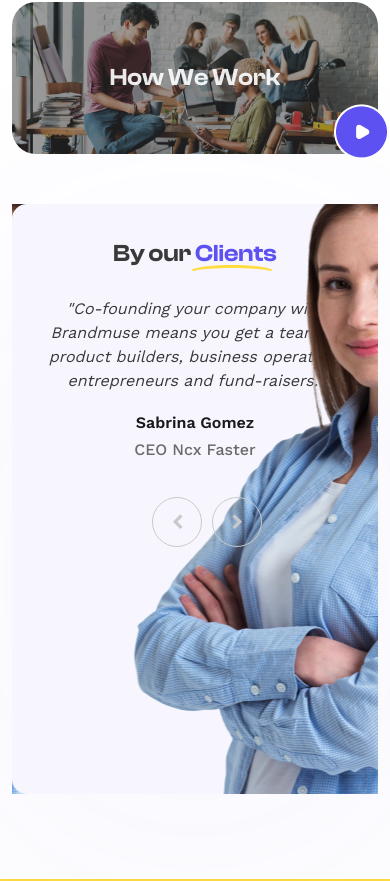
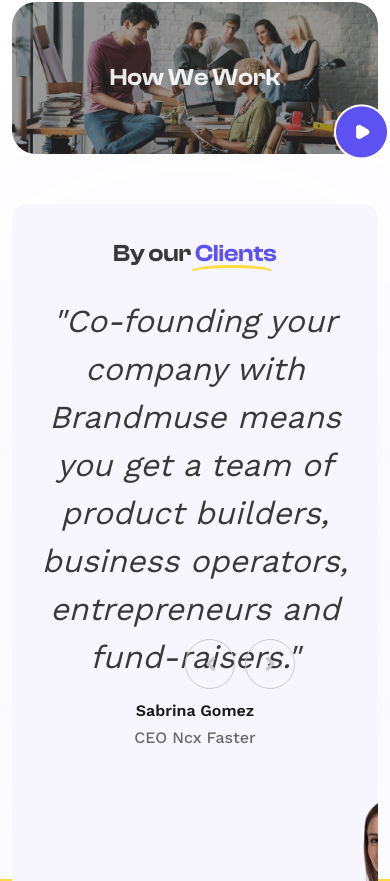
Before and after one commit to MamtazDev/brandmuse-react, a React (Vite) app: page /pricing in a window 390 px wide. Shown: the part 3757-4638 px from the top of the page. Built offline with nearby package versions, Linux system fonts and the light colour scheme.

Commit message:
home2 done

```diff
--- a/src/Components/Home1/Shared/ClientReview/ClientReviewSlider.css
+++ b/src/Components/Home1/Shared/ClientReview/ClientReviewSlider.css
@@ -1,5 +1,5 @@
 
-.slider_img {
+.shadowField .slider_img {
     position: absolute;
     right: 0;
     bottom: 0;
@@ -25,7 +25,7 @@
     right: 0;
 }
 
-.slider_text {
+.shadowField .slider_text {
     color: var(--hompages-1-neutral-color, #393939);
     font-family: Work Sans;
     font-size: 32px;
@@ -35,14 +35,14 @@
     margin-bottom: 53px !important;
 }
 
-.owl-carousel {
+.shadowField .owl-carousel {
     /* height: 506px; */
     display: flex;
     justify-content: end;
     align-items: end;
 }
 
-.owl-controlls {
+.shadowField .owl-controlls {
     text-align: center;
 }
 
@@ -51,7 +51,7 @@
     cursor: pointer;
 }
 
-.owl-controlls .owl-buttons div {
+.shadowField .owl-controlls .owl-buttons div {
     color: #FFF;
     display: inline-block;
     margin: 5px;
@@ -66,7 +66,7 @@
 
 
 
-.owl-nav button i {
+.shadowField .owl-nav button i {
     justify-content: center;
     align-items: center;
     display: flex;
@@ -78,28 +78,28 @@
 
 }
 
-.owl-nav button i:hover {
+.shadowField .owl-nav button i:hover {
     border: 1px solid var(--primaryColor) !important;
     color: var(--primaryColor)
 }
 
-.owl-theme .owl-nav [class*=owl-]:hover {
+.shadowField .owl-theme .owl-nav [class*=owl-]:hover {
     background: white !important;
     color: var(--primaryColor) !important;
 }
 
-.owl-theme .owl-nav {
+.shadowField .owl-theme .owl-nav {
     position: absolute;
     left: 46%;
     bottom: 16%;
 }
 
-.owl-theme .owl-nav [class*=owl-]:hover {
+.shadowField .owl-theme .owl-nav [class*=owl-]:hover {
     background: transparent !important;
 }
 
 
-.owl-nav button:hover .owl-nav button i {
+.shadowField .owl-nav button:hover .owl-nav button i {
     border: 1px solid var(--primaryColor) !important;
 }
 
@@ -132,7 +132,7 @@
     display: block !important;
 }
 
-.slider_wrapper {
+.shadowField .slider_wrapper {
     display: grid;
     grid-template-columns: 9fr 3fr;
     height: fit-content;
@@ -143,7 +143,7 @@
     margin-top: 100px;
 }
 
-.item_wrapper {
+.shadowField .item_wrapper {
     position: relative;
     padding: 68px;
     background: var(--otherColor2);
@@ -155,24 +155,24 @@
 
 
 @media (max-width: 992px) {
-    .slider_text {
+    .shadowField .slider_text {
         margin-bottom: 18px !important;
 
     }
 
-    .shadowField {
+    .shadowField .shadowField {
         margin-bottom: 121px;
     }
 
-    .slider_wrapper {
+    .shadowField .slider_wrapper {
         grid-template-columns: 1fr;
     }
 
-    .items {
+    .shadowField  .items {
         text-align: center;
     }
 
-    .item_wrapper {
+    .shadowField .item_wrapper {
         border-radius: 15px;
         height: 830px !important;
     }
--- a/src/Components/Home2/SliderHome2.jsx
+++ b/src/Components/Home2/SliderHome2.jsx
@@ -3,6 +3,8 @@ import OwlCarousel from 'react-owl-carousel';
 import 'owl.carousel/dist/assets/owl.carousel.css';
 import 'owl.carousel/dist/assets/owl.theme.default.css';
 import Content from '../../assets/home2/sliderContent.png'
+import { Link } from 'react-router-dom';
+import { clientReviewDatas } from '../../Utils/ClientReviewData';
 
 const SliderHome2 = () => {
     const options = {
@@ -15,36 +17,33 @@ const SliderHome2 = () => {
         dots: false,
     }
     return (
-        <div>
+        <div className='sliderHome2'>
             <div class="container">
                 <div class="sliderPosition">
                     <div class="sliderInner">
                         <OwlCarousel className='owl-theme' {...options}>
-                            <div class="item slider_wrapper">
-                                <div class="item_wrapper">
+                            {clientReviewDatas.map((data, index) =>
+                                <div class="item" key={index}>
                                     <div class="sliderContent">
                                         <div class="d-flex justify-content-center">
                                             <img class="object-fit-contain" src={Content} alt="img" />
                                         </div>
+
                                         <p class="fs_32 fc_button text-center mb-5">
-                                            They thoroughly analyze our industry and target audience, allowing
-                                            them to develop customized campaigns that effectively reach and engage
-                                            our customers. Their creative ideas and cutting-edge techniques have
-                                            helped us stay ahead of the competition.
+                                            {data.content}
                                         </p>
                                         <div class="d-flex justify-content-center align-items-center gap-2">
-                                            <a href="#">
-                                                <img class="profileImg img-fluid" src="./assets/home2/profile.png"
-                                                    alt="img" />
-                                            </a>
+                                            <Link to="/portfolio">
+                                                <img class="profileImg img-fluid" src={data.profileImg} alt="img" />
+                                            </Link>
                                             <div>
-                                                <p class="fs_24 fc_button">Sabrina Gomez</p>
-                                                <p class="fs_18 fc_txt">CEO Ncx Faster</p>
+                                                <p class="fs_24 fc_button">{data.name}</p>
+                                                <p class="fs_18 fc_txt">{data.desgination}</p>
                                             </div>
                                         </div>
                                     </div>
                                 </div>
-                            </div>
+                            )}
                         </OwlCarousel>
                     </div>
                 </div>
--- a/src/Pages/Home2/Home2.css
+++ b/src/Pages/Home2/Home2.css
@@ -484,12 +484,19 @@ input {
     background: var(--buttonColor);
     padding-top: 420px;
 }
+.collaborateimg {
+    transition: 0.6s ease-in-out;
+}
 
-.sliderPosition {
+.collaborateimg:hover {
+    transform: translateY(-10%);
+}
+
+.sliderHome2 .sliderPosition {
     position: relative;
 }
 
-.sliderInner {
+.sliderHome2 .sliderInner {
     border-radius: 21px;
     background: var(--initialColor);
     box-shadow: 0px 0px 24px 0px rgba(0, 0, 0, 0.08);
@@ -497,23 +504,17 @@ input {
     margin-top: 110px;
 }
 
-.profileImg {
+.sliderHome2 .profileImg {
     border-radius: 50%;
     max-width: 87px;
     max-height: 87px;
 }
 
-.owl-carousel .owl-item img {
+.sliderHome2 .owl-carousel .owl-item img {
     width: auto;
 }
 
-.collaborateimg {
-    transition: 0.6s ease-in-out;
-}
 
-.collaborateimg:hover {
-    transform: translateY(-10%);
-}
 
 @media only screen and (max-width:768px) {
     .collaborateimg {
@@ -523,7 +524,7 @@ input {
 }
 
 @media only screen and (max-width:600px) {
-    .sliderInner {
+    .sliderHome2 .sliderInner {
         padding: 24px 22px;
     }
 
--- a/src/Utils/clientReviewData.jsx
+++ b/src/Utils/clientReviewData.jsx
@@ -1,22 +1,26 @@
 import Client from '../assets/home1/client1.png'
+import ClientProfile from '../assets/home2/profile.png'
 
 export const clientReviewDatas = [
     {
         imageUrl: Client,
         content: '"Co-founding your company with Brandmuse means you get a team of product builders, business operators, entrepreneurs and fund-raisers."',
         name: "Sabrina Gomez",
-        desgination: "CEO Ncx Faster"
+        desgination: "CEO Ncx Faster",
+        profileImg: ClientProfile,
     },
     {
         imageUrl: Client,
         content: '"Co-founding your company with Brandmuse means you get a team of product builders, business operators, entrepreneurs and fund-raisers."',
         name: "Sabrina Gomez",
-        desgination: "CEO Ncx Faster"
+        desgination: "CEO Ncx Faster",
+        profileImg: ClientProfile,
     },
     {
         imageUrl: Client,
         content: '"Co-founding your company with Brandmuse means you get a team of product builders, business operators, entrepreneurs and fund-raisers."',
         name: "Sabrina Gomez",
-        desgination: "CEO Ncx Faster"
+        desgination: "CEO Ncx Faster",
+        profileImg: ClientProfile,
     }
 ]
```
